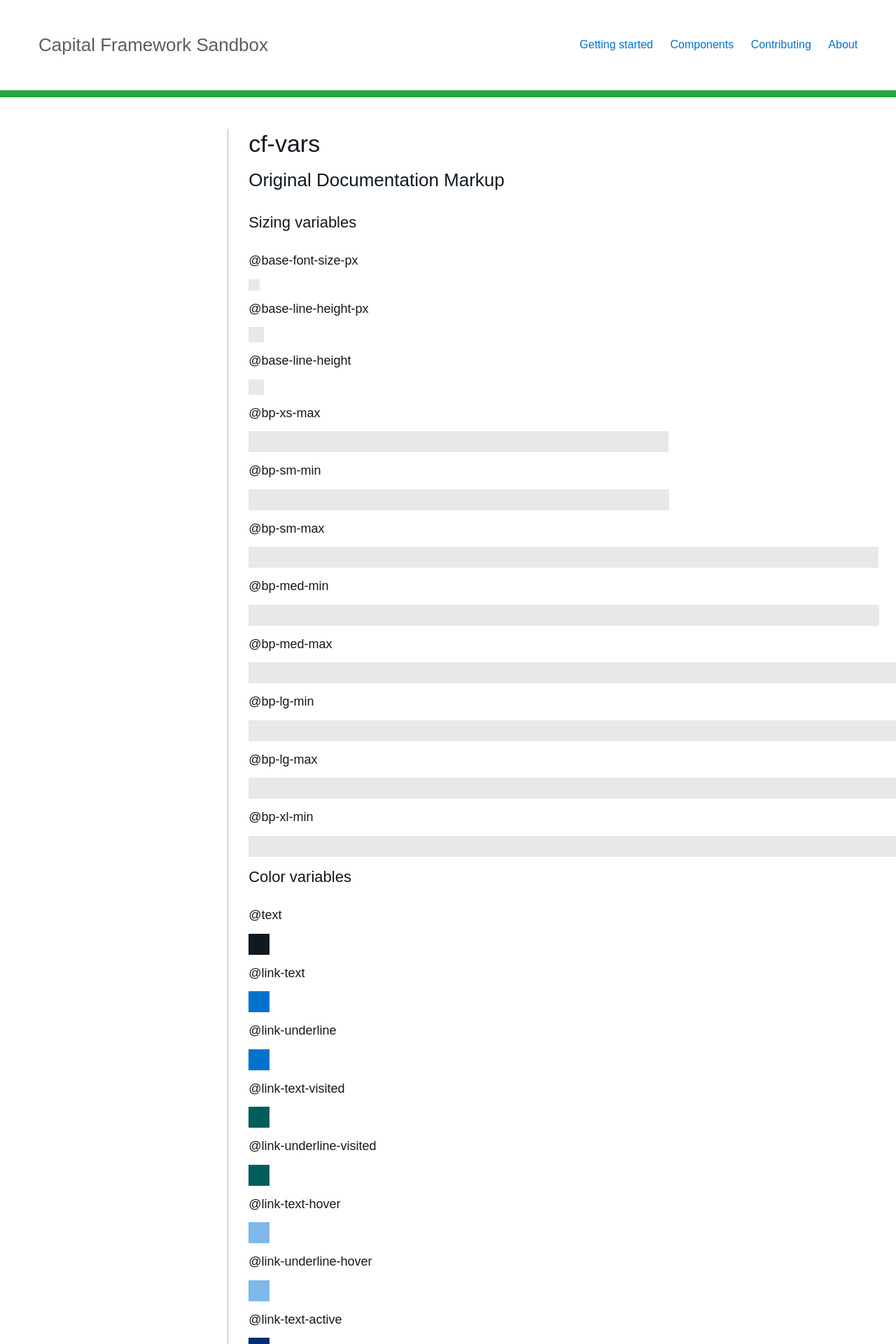
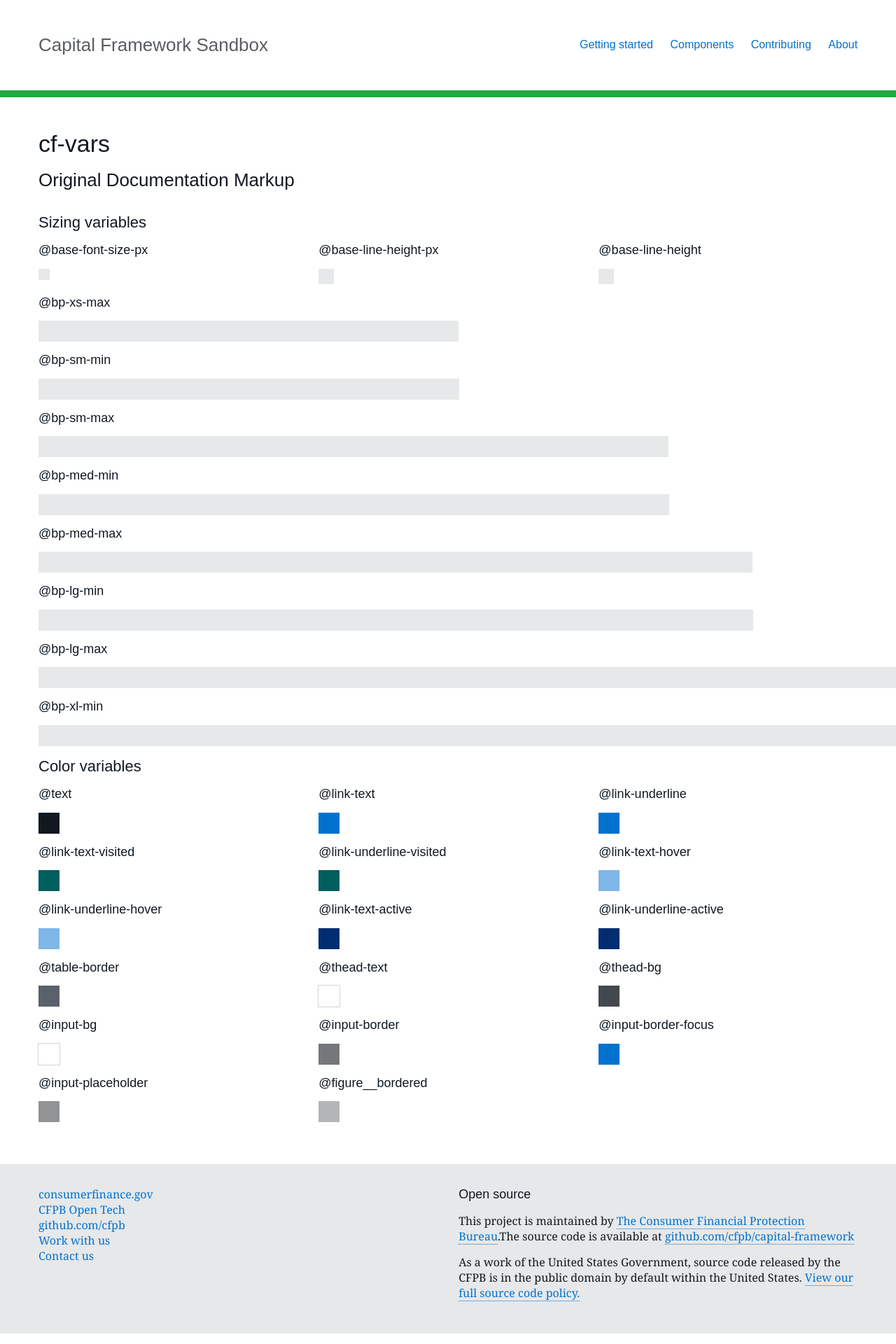
Before and after one commit to cfpb/capital-framework-sandbox, a Jekyll site: the page built from components/cf-core/cf-vars.md, in a window 1280 px wide. Shown: the top 1920 px of the page at 70% size. Built offline with Jekyll 4.4.1, drawn with Linux system fonts in a browser that asks for light colours; some web fonts are replaced.

Commit message:
Updated cf-vars layout and added base pages for cf-core components

```diff
--- /dev/null
+++ b/_layouts/child-component.html
@@ -0,0 +1,29 @@
+<!DOCTYPE html>
+<html>
+  <head>
+    <meta http-equiv="X-UA-Compatible" content="IE=edge">
+    <meta charset="utf-8">
+    <title>{{ page.title }}</title>
+    <meta name="viewport" content="width=device-width">
+    <link rel="stylesheet" href="{{ site.baseurl }}/dist/static/css/main.min.css">
+  </head>
+  <body>
+  <div class="body-wrapper">
+    {% include header.html %}
+
+    <main class="content" id="main" role="main">
+      <div class="content_bar"></div>
+      <div class="content_wrapper">
+        <section class="content_main">
+          {% include content-header.html %}
+          {{ content }}
+        </section>
+      </div>
+    </main>
+
+      {% include footer.html %}
+
+  </div><!-- /.body-wrapper -->
+  <script src="{{ site.baseurl }}/dist/static/js/main.min.js"></script>
+  </body>
+</html>
--- a/components/cf-core/cf-vars.md
+++ b/components/cf-core/cf-vars.md
@@ -9,17 +9,24 @@ parent: "cf-core"
 
 ### Sizing variables
 
-#### @base-font-size-px
+<div class="content-l">
 
-<div class="vars-example base-font-size-px"></div>
+	<div class="content-l_col content-l_col-1-3">
+		<h4>@base-font-size-px</h4>
+		<div class="vars-example base-font-size-px"></div>
+	</div>
 
-#### @base-line-height-px
+	<div class="content-l_col content-l_col-1-3">
+		<h4>@base-line-height-px</h4>
+		<div class="vars-example base-line-height-px"></div>
+	</div>
 
-<div class="vars-example base-line-height-px"></div>
+	<div class="content-l_col content-l_col-1-3">
+		<h4>@base-line-height</h4>
+		<div class="vars-example base-line-height"></div>
+	</div>
 
-#### @base-line-height
-
-<div class="vars-example base-line-height"></div>
+</div>
 
 #### @bp-xs-max
 
@@ -55,71 +62,126 @@ parent: "cf-core"
 
 
 ### Color variables
+<div class="content-l">
 
-#### @text
+	<div class="content-l_col content-l_col-1-3">
+		<h4>@text</h4>
+		<div class="vars-example text-example text"></div>
+	</div>
 
-<div class="vars-example text-example text"></div>
+	<div class="content-l_col content-l_col-1-3">
+		<h4>@link-text</h4>
 
-#### @link-text
+		<div class="vars-example text-example link-text"></div>
+	</div>
 
-<div class="vars-example text-example link-text"></div>
+	<div class="content-l_col content-l_col-1-3">
+		<h4>@link-underline</h4>
 
-#### @link-underline
+		<div class="vars-example text-example link-underline"></div>
+	</div>
 
-<div class="vars-example text-example link-underline"></div>
+</div>
 
-#### @link-text-visited
+<div class="content-l">
 
-<div class="vars-example text-example link-text-visited"></div>
+	<div class="content-l_col content-l_col-1-3">
+		<h4>@link-text-visited</h4>
 
-#### @link-underline-visited
+		<div class="vars-example text-example link-text-visited"></div>
+	</div>
 
-<div class="vars-example text-example link-underline-visited"></div>
+	<div class="content-l_col content-l_col-1-3">
+		<h4>@link-underline-visited</h4>
 
-#### @link-text-hover
+		<div class="vars-example text-example link-underline-visited"></div>
+	</div>
 
-<div class="vars-example text-example link-text-hover"></div>
+	<div class="content-l_col content-l_col-1-3">
+		<h4>@link-text-hover</h4>
 
-#### @link-underline-hover
+		<div class="vars-example text-example link-text-hover"></div>
+	</div>
+</div>
 
-<div class="vars-example text-example link-underline-hover"></div>
+<div class="content-l">
 
-#### @link-text-active
+	<div class="content-l_col content-l_col-1-3">
+		<h4>@link-underline-hover</h4>
 
-<div class="vars-example text-example link-text-active"></div>
+		<div class="vars-example text-example link-underline-hover"></div>
+	</div>
 
-#### @link-underline-active
+	<div class="content-l_col content-l_col-1-3">
+		<h4>@link-text-active</h4>
 
-<div class="vars-example text-example link-underline-active"></div>
+		<div class="vars-example text-example link-text-active"></div>
+	</div>
 
-#### @table-border
+	<div class="content-l_col content-l_col-1-3">
+		<h4>@link-underline-active</h4>
 
-<div class="vars-example text-example table-border"></div>
+		<div class="vars-example text-example link-underline-active"></div>
+	</div>
 
-#### @thead-text
+</div>
 
-<div class="vars-example text-example thead-text"></div>
+<div class="content-l">
 
-#### @thead-bg
+	<div class="content-l_col content-l_col-1-3">
+		<h4>@table-border</h4>
 
-<div class="vars-example text-example thead-bg"></div>
+		<div class="vars-example text-example table-border"></div>
+	</div>
 
-#### @input-bg
+	<div class="content-l_col content-l_col-1-3">
+		<h4>@thead-text</h4>
 
-<div class="vars-example text-example input-bg"></div>
+		<div class="vars-example text-example thead-text"></div>
+	</div>
 
-#### @input-border
+	<div class="content-l_col content-l_col-1-3">
+		<h4>@thead-bg</h4>
 
-<div class="vars-example text-example input-border"></div>
+		<div class="vars-example text-example thead-bg"></div>
+	</div>
 
-#### @input-border-focus
+</div>
 
-<div class="vars-example text-example input-border-focus"></div>
+<div class="content-l">
 
-#### @input-placeholder
+	<div class="content-l_col content-l_col-1-3">
+		<h4>@input-bg</h4>
 
-<div class="vars-example text-example input-placeholder"></div>
+		<div class="vars-example text-example input-bg"></div>
+	</div>
 
-#### @figure__bordered
+	<div class="content-l_col content-l_col-1-3">
+		<h4>@input-border</h4>
 
-<div class="vars-example text-example figure__bordered"></div>
+		<div class="vars-example text-example input-border"></div>
+	</div>
+
+	<div class="content-l_col content-l_col-1-3">
+		<h4>@input-border-focus</h4>
+
+		<div class="vars-example text-example input-border-focus"></div>
+	</div>
+
+</div>
+
+<div class="content-l">
+
+	<div class="content-l_col content-l_col-1-3">
+		<h4>@input-placeholder</h4>
+
+		<div class="vars-example text-example input-placeholder"></div>
+	</div>
+
+	<div class="content-l_col content-l_col-1-3">
+		<h4>@figure__bordered</h4>
+
+		<div class="vars-example text-example figure__bordered"></div>
+	</div>
+
+</div>
--- a/src/static/css/main-content.less
+++ b/src/static/css/main-content.less
@@ -110,6 +110,7 @@
 
 	&.thead-text {
 		background-color: @thead-text;
+		box-shadow: 0 0 0 1px @gray-20;
 	}
 
 	&.thead-bg {
@@ -118,6 +119,7 @@
 
 	&.input-bg {
 		background-color: @input-bg;
+		box-shadow: 0 0 0 1px @gray-20;
 	}
 
 	&.input-border {
```
Also changed, not shown: other parts of components/cf-core/cf-vars.md (+1 -1 lines), components/cf-core/cf-base.md (added, +5 -0 lines), components/cf-core/cf-media-queries.md (added, +5 -0 lines), components/cf-core/cf-utilities.md (added, +5 -0 lines), components/cf-core/index.md (+6 -1 lines), dist/static/css/main.ie.css, dist/static/css/main.min.css, 1 other file.
